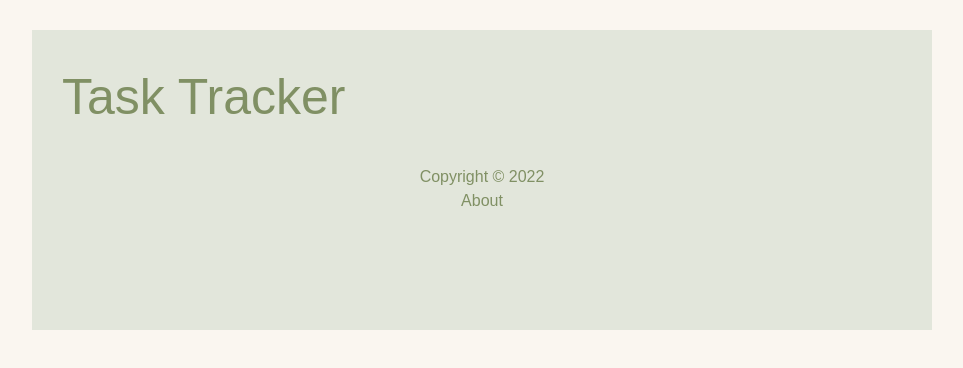
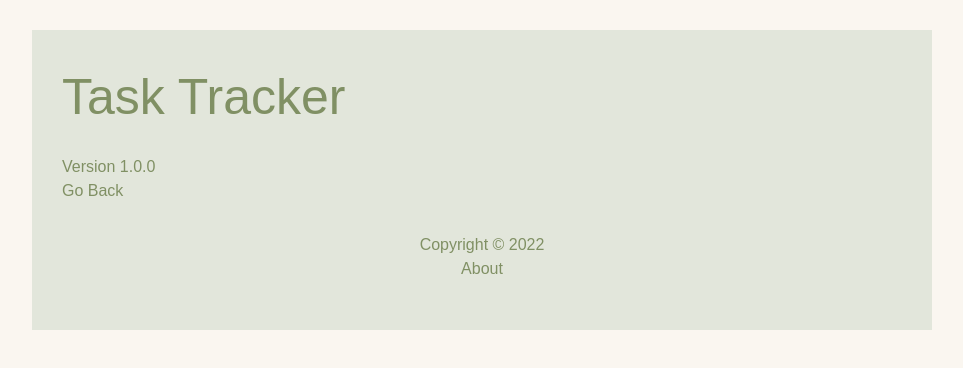
Before and after one commit to orlijan/react-task-tracker, a React (Create React App) app: page /react-task-tracker/about in a window 1280 px wide. Shown: the top 368 px of the page, without its empty margins (158-1121 px from the left). Built offline with nearby package versions, Linux system fonts and the light colour scheme.

Commit message:
fixed url issues

```diff
--- a/src/App.js
+++ b/src/App.js
@@ -107,7 +107,7 @@ const App = () => {
     <div className="container  "><style>{"body { background-color: #faf6f0; }"}</style>
       <Header onAdd={()=>setShowAddTask(!showAddTask)}showAdd={showAddTask} title={"Task Tracker"} />
       <Routes>
-      <Route path ='/' element={
+      <Route path ='react-task-tracker/' element={
       <>
        {showAddTask && <AddTask onAdd={addTask}/>}
       {/* if task.length is greater than 0 ? (then) show tasks. :(or else) ("no tasks") */}
@@ -119,7 +119,7 @@ const App = () => {
       </>}
       />
 
-      <Route path='/about' element={<About />} />
+      <Route path='react-task-tracker/about' element={<About />} />
       </Routes>
       <Footer />
     </div>
--- a/src/components/About.js
+++ b/src/components/About.js
@@ -4,7 +4,7 @@ const About = () => {
   return (
     <div>
         <h4>Version 1.0.0</h4>
-        <Link to="/">Go Back</Link>
+        <Link to="/react-task-tracker">Go Back</Link>
     </div>
   )
 }
--- a/src/components/Footer.js
+++ b/src/components/Footer.js
@@ -3,7 +3,7 @@ const Footer = () => {
   return (
     <footer>
         <p>Copyright &copy; 2022</p>
-        <Link to='/about'>About</Link>
+        <Link to='react-task-tracker/about'>About</Link>
     </footer>
   )
 }
--- a/src/components/Header.js
+++ b/src/components/Header.js
@@ -8,7 +8,7 @@ const Header = ({ title, onAdd,showAdd }) => {
   return (
     <header className="header">
       <h1>{title}</h1>
-      {location.pathname=== '/' &&
+      {location.pathname=== '/react-task-tracker' &&
       (<Button color={showAdd? '#a24936' : '#424342'} text={showAdd ? 'Close' : 'Add'} onClick={onAdd}
       />
       )}
@@ -16,7 +16,7 @@ const Header = ({ title, onAdd,showAdd }) => {
   )
   }
 Header.defaultProps = {
-  title: "Task Trackerrrr",
+  title: "Task Tracker",
 };
 
 Header.propTypes = {
```
